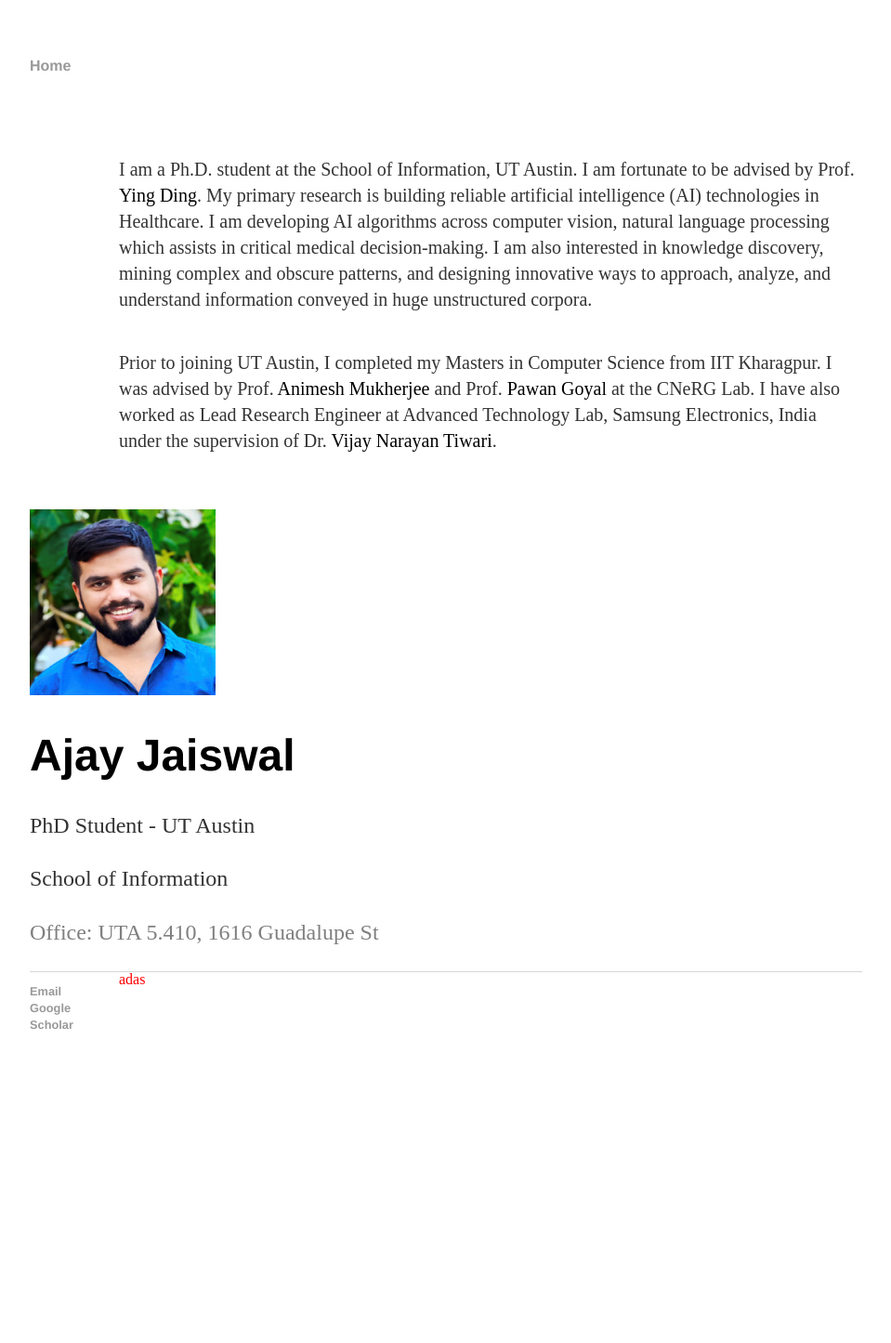
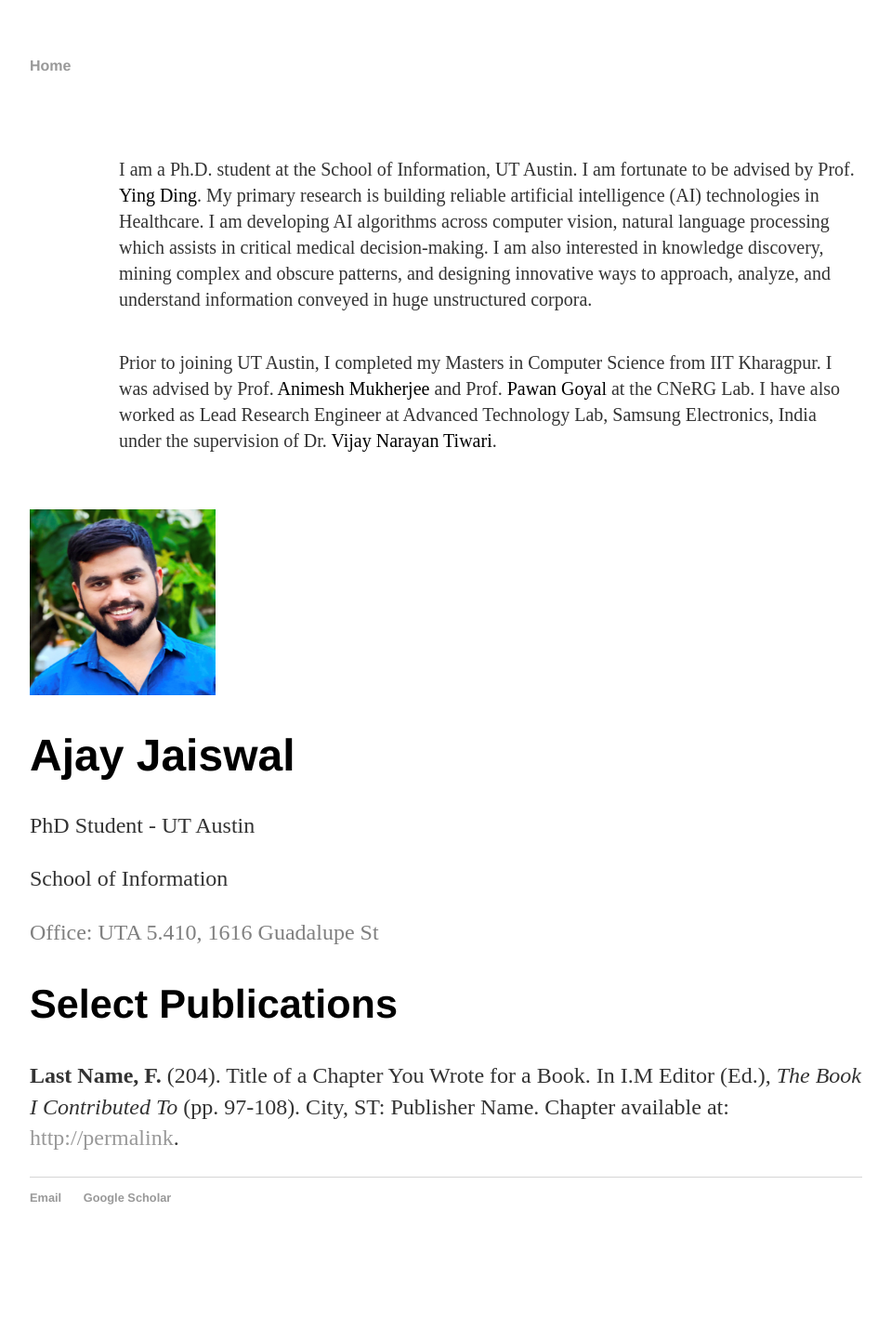
Before and after one commit to Ajay1994/ajay1994.github.io, a Jekyll site: the page built from index.html, in a window 1280 px wide. Shown: the whole page at 93% size, without its empty margins (160-1119 px from the left). Built offline with Jekyll 4.4.1, drawn with Linux system fonts in a browser that asks for light colours; after the commit the page ends 1358 px from its top, so only the background shows below that.

Commit message:
Update index.html

```diff
--- a/index.html
+++ b/index.html
@@ -25,4 +25,5 @@
 			<p>School of Information</p>
 			<p style="color:grey">Office: UTA 5.410, 1616 Guadalupe St</p>
 		</div>
-		<div style="width:800px; height:400px; color:red; float:right">adas</div>
+		<h2>Select Publications</h2>
+			<p><strong>Last Name, F.</strong> (204). Title of a Chapter You Wrote for a Book. In I.M Editor (Ed.), <em>The Book I Contributed To</em> (pp. 97-108). City, ST: Publisher Name. Chapter available at: <a href="#">http://permalink</a>.
```
